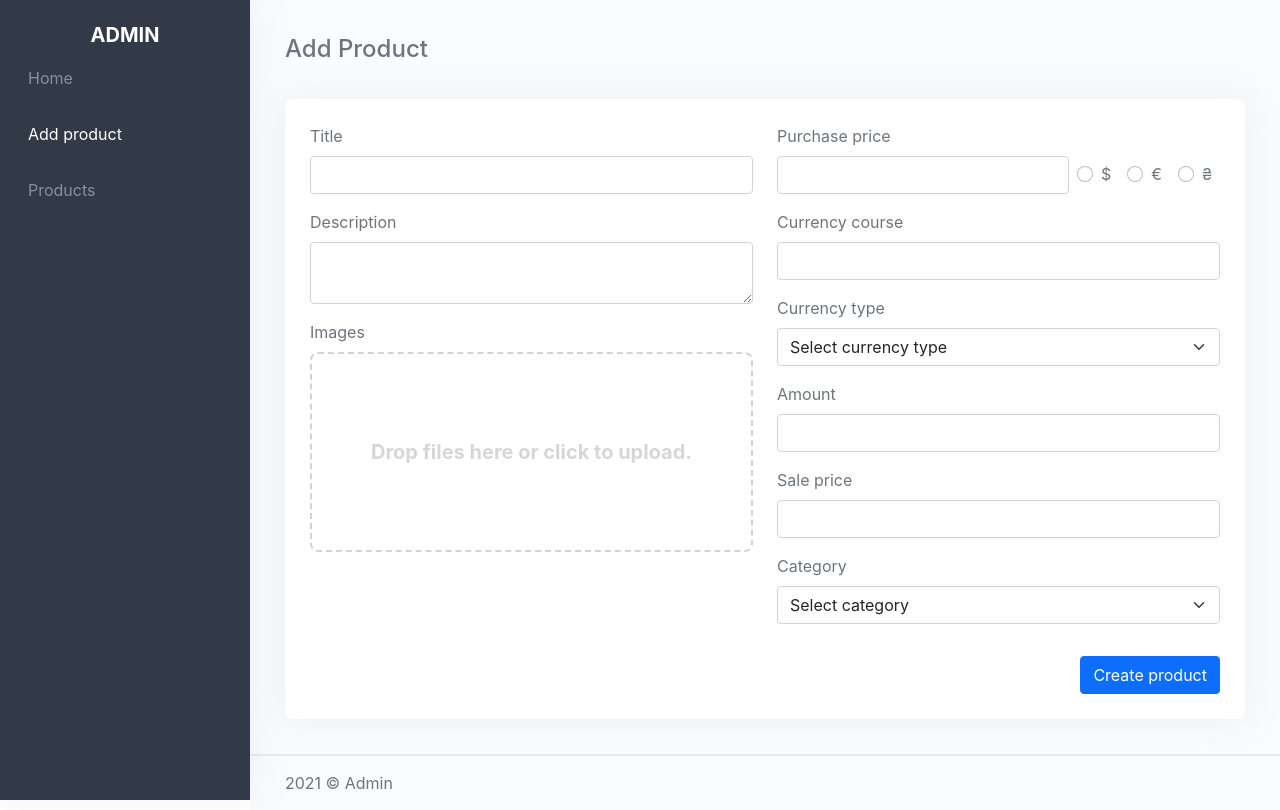
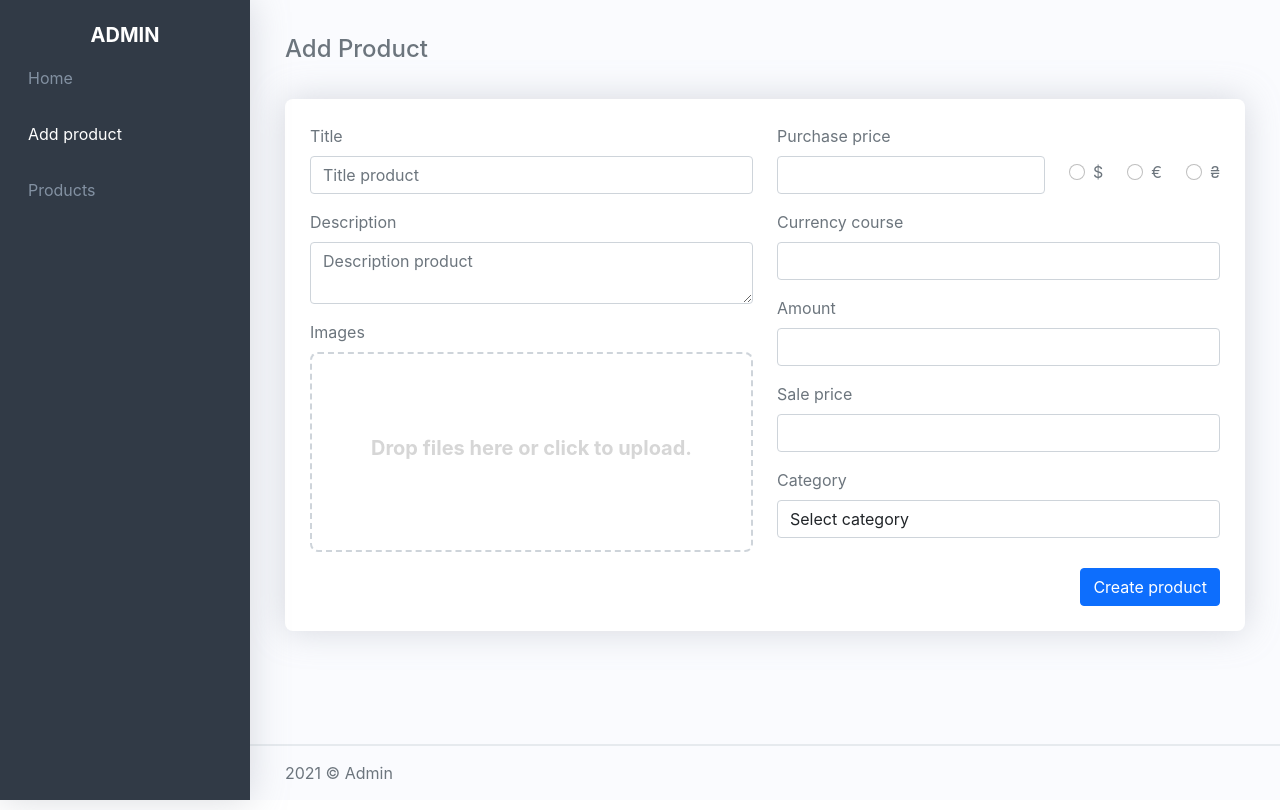
Before and after one commit to tanjuha/shop-admin, a React (Create React App) app: page /shop-admin/add-product in a window 1280 px wide. Built offline with nearby package versions, Linux system fonts and the light colour scheme.

Commit message:
add react-bootstrap

```diff
--- a/package.json
+++ b/package.json
@@ -14,6 +14,7 @@
     "@types/react-dom": "^17.0.9",
     "bootstrap": "^5.1.1",
     "react": "^17.0.2",
+    "react-bootstrap": "^2.0.0-rc.0",
     "react-dom": "^17.0.2",
     "react-redux": "^7.2.5",
     "react-scripts": "4.0.3",
--- a/src/components/DragDropImages/index.tsx
+++ b/src/components/DragDropImages/index.tsx
@@ -1,4 +1,5 @@
 import React, { useState } from "react";
+import { Form } from "react-bootstrap";
 import { formatBytes } from "../../shared/helpers";
 import { Photo } from "../../shared/types";
 import "./style.scss";
@@ -111,17 +112,17 @@ const DragDropImages = ({ state, setState }: any) => {
           onDragLeave={handleDragLeave}
           onDrop={handleDrop}
         >
-          <input
+          <Form.Control
             type="file"
             name="photos"
             placeholder="Enter photos"
             multiple
             id="filephotos"
             onChange={handleFileChange}
-          />
-          <label htmlFor="filephotos">
+          ></Form.Control>
+          <Form.Label htmlFor="filephotos">
             Drop files here or click to upload.
-          </label>
+          </Form.Label>
         </div>
         <div className="photos-preview">
           <PrevewPhotos prevPhotos={photos} deletePrevPhoto={handleDelete} />
--- a/src/pages/AddProduct/index.tsx
+++ b/src/pages/AddProduct/index.tsx
@@ -4,6 +4,7 @@ import { addProduct } from "../../store/slices/productReducer";
 import { Product } from "../../shared/types";
 import DragDropImages from "../../components/DragDropImages";
 import "./style.scss";
+import { Form, Row, Col, Button } from "react-bootstrap";
 
 const AddProduct = () => {
   const [state, setState] = useState<Product>({
@@ -34,119 +35,107 @@ const AddProduct = () => {
   };
 
   return (
-    <div>
+    <>
       <h4 className="page-title">Add Product</h4>
-      <form className="form-container" onSubmit={onSubmit}>
-        <div className="row">
-          <div className="col-xl-6">
-            <div className="mb-3">
-              <label className="form-label">Title</label>
-              <input
+      <Form className="form-container" onSubmit={onSubmit}>
+        <Row>
+          <Col xl="6">
+            <Form.Group className="mb-3">
+              <Form.Label>Title</Form.Label>
+              <Form.Control
                 type="text"
-                className="form-control"
                 name="title"
                 onChange={handleChange}
-              />
-            </div>
-            <div className="mb-3">
-              <label className="form-label">Description</label>
-              <textarea
-                className="form-control"
+                required
+                placeholder="Title product"
+              ></Form.Control>
+            </Form.Group>
+            <Form.Group className="mb-3">
+              <Form.Label>Description</Form.Label>
+              <Form.Control
+                as="textarea"
                 name="description"
                 onChange={handleChange}
-              ></textarea>
-            </div>
-            <div className="">
-              <label className="form-label">Images</label>
+                required
+                placeholder="Description product"
+              ></Form.Control>
+            </Form.Group>
+            <Form.Group className="mb-3">
+              <Form.Label>Images</Form.Label>
               <DragDropImages state={state} setState={setState} />
-            </div>
-          </div>
-          <div className="col-xl-6">
+            </Form.Group>
+          </Col>
+          <Col xl="6">
             <div className="mb-3 d-flex align-items-end">
-              <div className="w-100">
-                <label className="form-label">Purchase price</label>
-                <input
+              <Form.Group className="w-100">
+                <Form.Label>Purchase price</Form.Label>
+                <Form.Control
                   type="text"
                   className="form-control"
                   name="purchasePrice"
                   onChange={handleChange}
+                ></Form.Control>
+              </Form.Group>
+              <Form.Group className="form-check mb-2">
+                <Form.Check
+                  type="radio"
+                  name="currencyType"
+                  label="&#x24;"
+                  onChange={handleChange}
+                  id="dollar"
                 />
-              </div>
-              <div className="form-check m-2">
-                <input
-                  className="form-check-input"
+              </Form.Group>
+              <Form.Group className="form-check mb-2">
+                <Form.Check
                   type="radio"
-                  name="dollar"
+                  name="currencyType"
+                  label="&#x20AC;"
                   onChange={handleChange}
+                  id="euro"
                 />
-                <label className="form-check-label">&#x24;</label>
-              </div>
-              <div className="form-check m-2">
-                <input
-                  className="form-check-input"
+              </Form.Group>
+              <Form.Group className="form-check mb-2">
+                <Form.Check
                   type="radio"
-                  name="euro"
+                  name="currencyType"
+                  label="&#x20B4;"
                   onChange={handleChange}
+                  id="hryvnia"
                 />
-                <label className="form-check-label">&#x20AC;</label>
-              </div>
-              <div className="form-check m-2">
-                <input
-                  className="form-check-input"
-                  type="radio"
-                  name="hryvnia"
-                  onChange={handleChange}
-                />
-                <label className="form-check-label">&#x20B4;</label>
-              </div>
+              </Form.Group>
             </div>
-            <div className="mb-3">
-              <label className="form-label">Currency course</label>
-              <input
-                type="text"
+            <Form.Group className="mb-3">
+              <Form.Label>Currency course</Form.Label>
+              <Form.Control
+                type="number"
                 className="form-control"
                 name="сurrencyСourse"
                 onChange={handleChange}
-              />
-            </div>
-            <div className="mb-3">
-              <label className="form-label">Currency type</label>
-              <select
-                className="form-select"
-                name="currencyType"
-                onChange={handleChange}
-                defaultValue={"0"}
-              >
-                <option disabled value="0">
-                  Select currency type
-                </option>
-                <option value="1">&#x24;</option>
-                <option value="2">&#x20AC;</option>
-                <option value="3">&#x20B4;</option>
-              </select>
-            </div>
-            <div className="mb-3">
-              <label className="form-label">Amount</label>
-              <input
+              ></Form.Control>
+            </Form.Group>
+            <Form.Group className="mb-3">
+              <Form.Label>Amount</Form.Label>
+              <Form.Control
                 type="number"
                 className="form-control"
                 name="amount"
                 onChange={handleChange}
-              />
-            </div>
-            <div className="mb-3">
-              <label className="form-label">Sale price</label>
-              <input
+              ></Form.Control>
+            </Form.Group>
+            <Form.Group className="mb-3">
+              <Form.Label>Sale price</Form.Label>
+              <Form.Control
                 type="number"
                 className="form-control"
                 name="salePrice"
                 onChange={handleChange}
-              />
-            </div>
-            <div className="mb-3">
-              <label className="form-label">Category</label>
-              <select
-                className="form-select"
+              ></Form.Control>
+            </Form.Group>
+            <Form.Group className="mb-3">
+              <Form.Label>Category</Form.Label>
+              <Form.Control
+                as="select"
+                className="form-control"
                 name="category"
                 onChange={handleChange}
                 defaultValue={0}
@@ -157,15 +146,15 @@ const AddProduct = () => {
                 <option value="1">One</option>
                 <option value="2">Two</option>
                 <option value="3">Three</option>
-              </select>
-            </div>
-          </div>
-        </div>
-        <button type="submit" className="btn btn-primary mt-3">
+              </Form.Control>
+            </Form.Group>
+          </Col>
+        </Row>
+        <Button variant="primary" type="submit">
           Create product
-        </button>
-      </form>
-    </div>
+        </Button>
+      </Form>
+    </>
   );
 };
 
--- a/src/pages/Products/index.tsx
+++ b/src/pages/Products/index.tsx
@@ -2,11 +2,7 @@ import React from "react";
 import "./style.scss";
 
 const Products = () => {
-  return (
-    <div>
-      <h4 className="page-title">All products</h4>
-    </div>
-  );
+  return <h4 className="page-title">All products</h4>;
 };
 
 export default Products;
--- a/src/style.scss
+++ b/src/style.scss
@@ -1,11 +1,10 @@
+@import "~bootstrap/scss/bootstrap";
+
 $w-sidebar: 250px;
-$box-shadow: 0 0 35px 0 #9aa1ab26;
+$box-shadow: 0 0 35px 0 #9aa1ab61;
 $text-color: #6c757d;
 $bg-body: #fafbfe;
 $border-color: #ced4da;
-$box-shadow: 0 0 35px 0 #9aa1ab26;
-
-
 
 body {
   margin: 0;
```
Also changed, not shown: src/pages/Home/index.tsx (+2 -1 lines), 1 other file (tests, documents, lock files or other folders).
